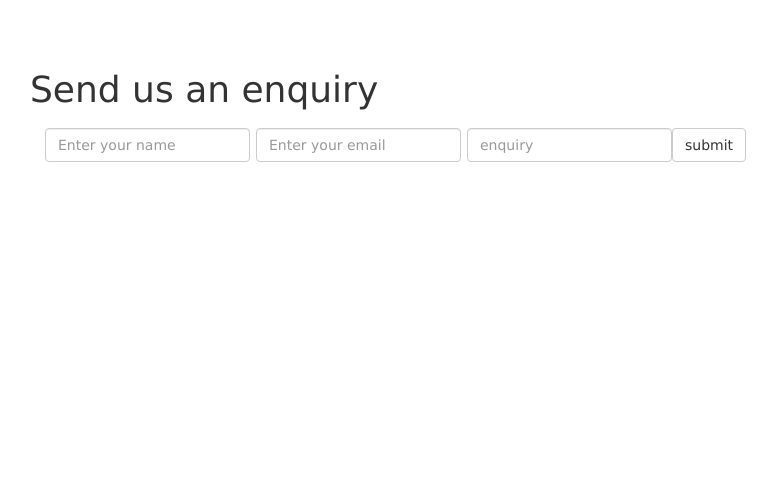
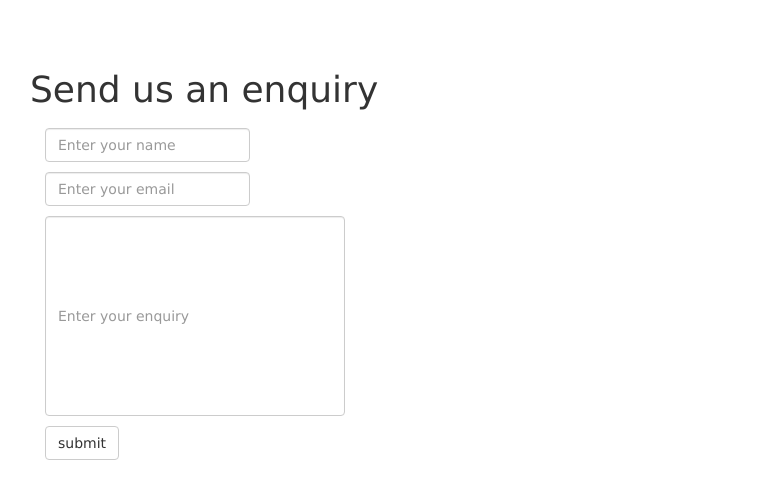
Before and after one commit to ssbrewster/node-angular-form-proto, a Node server app: page /newenquiry in a window 1280 px wide. Shown: the top 499 px of the page, without its empty margins (40-817 px from the left). Run offline with Node 20, Linux system fonts and the light colour scheme; some libraries are stand-ins or nearby versions.

Commit message:
Validation and styling on simple form/rest hybrid prototype

```diff
--- a/app.js
+++ b/app.js
@@ -21,6 +21,7 @@ app.use(favicon(__dirname + '/public/images/favicon.ico'));
 app.use(logger('dev'));
 app.use(bodyParser.json());
 app.use(bodyParser.urlencoded({ extended: false }));
+app.use(expressValidator());
 app.use(cookieParser());
 app.use(express.static(path.join(__dirname, 'public')));
 app.use(function(req, res, next) {
--- a/package.json
+++ b/package.json
@@ -9,9 +9,11 @@
     "body-parser": "~1.12.0",
     "cookie-parser": "~1.3.4",
     "debug": "~2.1.1",
+    "expect.js": "^0.3.1",
     "express": "~4.12.2",
     "express-validator": "^2.9.0",
     "jade": "~1.9.2",
+    "mocha": "^2.2.4",
     "mongodb": "^1.4.35",
     "mongoskin": "^1.4.13",
     "morgan": "~1.5.1",
--- a/public/stylesheets/style.css
+++ b/public/stylesheets/style.css
@@ -8,5 +8,13 @@ a {
 }
 
 .navbar-form .form-group {
-  padding-right: 6px
+  padding: 0 0 10px 0;
+  display: block
 }
+
+.navbar-form .form-group .enquiry {
+    min-height: 200px;
+    min-width: 300px;
+    resize: vertical;
+    overflow: scroll
+}
--- a/routes/index.js
+++ b/routes/index.js
@@ -37,31 +37,14 @@ router.post('/addenquiry', function(req, res) {
     var enquiry = xssFilters.inHTMLData(req.body.enquiry);
 
     // Validate the form data
-    //req.assert('name', 'Name is required').notEmpty();
-    //req.assert('email', 'A valid email address is required').isEmail();
-    //req.assert('enquiry', 'Please tell us what your enquiry is').notEmpty();
+    req.assert('name', 'Name is required').notEmpty();
+    req.assert('email', 'A valid email address is required').isEmail();
+    req.assert('enquiry', 'Please tell us what your enquiry is').notEmpty();
 
     var errors = req.validationErrors();
-    if (!errors) {
-        res.render('/addenquiry', {
-          title: 'Send an enquiry',
-          message: 'Your enquiry has been sent successfully',
-          errors: {}
-       });
-    }
-    else {
-        res.render('/addenquiry', {
-          title: 'Send an enquiry',
-          message: '',
-          errors: errors
-        });
-    }
-
-    // Set our collection
-    var collection = db.get('formcollection');
 
     // Submit to the DB
-    collection.insert({
+    db.collection('formcollection').insert({
         "name" : name,
         "email" : email,
         "enquiry": enquiry
--- a/views/newenquiry.jade
+++ b/views/newenquiry.jade
@@ -8,5 +8,5 @@ block content
       div.form-group
         input.form-control(type="email", placeholder="Enter your email", name="email", required)
       div.form-group
-        input.form-control(type="text", placeholder="enquiry", name="enquiry", required)
-        button.btn.btn-default(type="submit") submit
+        input.form-control.enquiry(type="text", placeholder="Enter your enquiry", name="enquiry", required)
+      button.btn.btn-default(type="submit") submit
```
Also changed, not shown: 1 other file.
